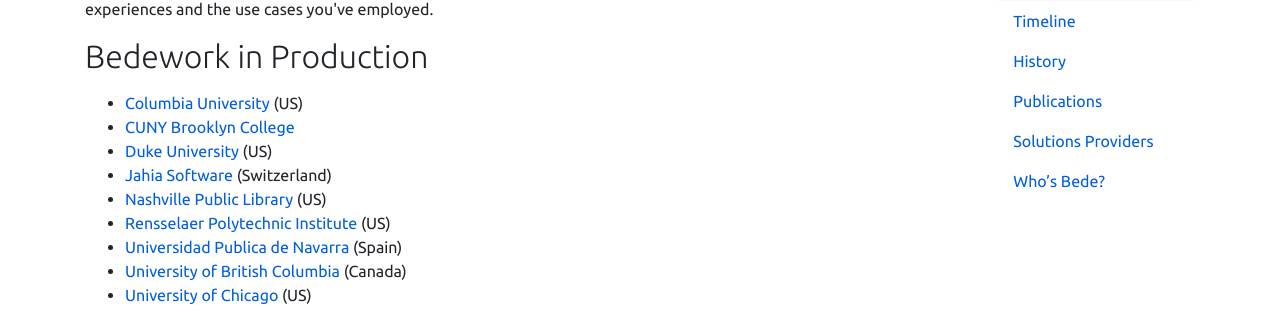
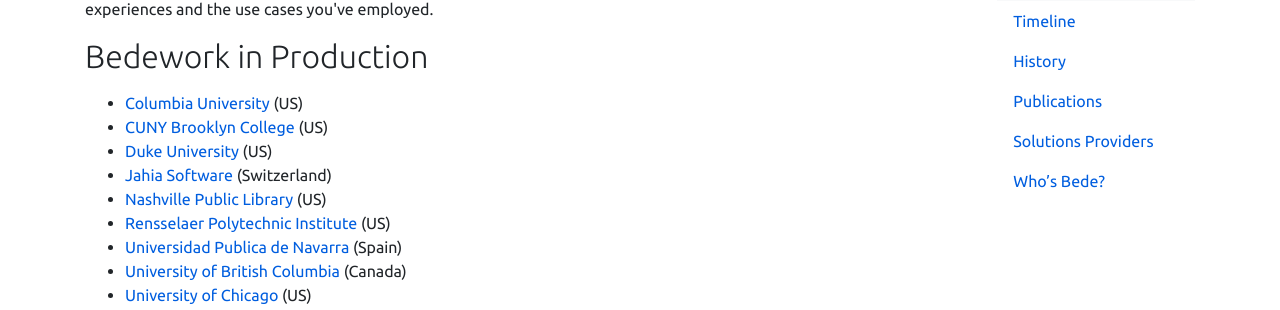
Before and after one commit to Bedework/bedework.github.io, a Jekyll site: the page built from _pages/about/deployments.html, in a window 1280 px wide. Shown: the part 384-694 px from the top of the page. Built offline with Jekyll 4.4.1, drawn with Linux system fonts in a browser that asks for light colours; nearby versions of some CDN libraries.

```diff
--- a/_pages/about/deployments.html
+++ b/_pages/about/deployments.html
@@ -19,7 +19,7 @@ permalink: /about/deployments
 
 <ul>
   <li><a href="https://events.columbia.edu/">Columbia University</a> (US)</li>
-  <li><a href="http://events.brooklyn.cuny.edu">CUNY Brooklyn College</a></li>
+  <li><a href="http://events.brooklyn.cuny.edu">CUNY Brooklyn College</a> (US)</li>
   <li><a href="http://calendar.duke.edu">Duke University</a> (US)</li>
   <li><a href="http://www.jahia.org/">Jahia Software</a> (Switzerland)</li>
   <li><a href="http://events.library.nashville.org/cal">Nashville Public Library</a> (US)</li>
```
